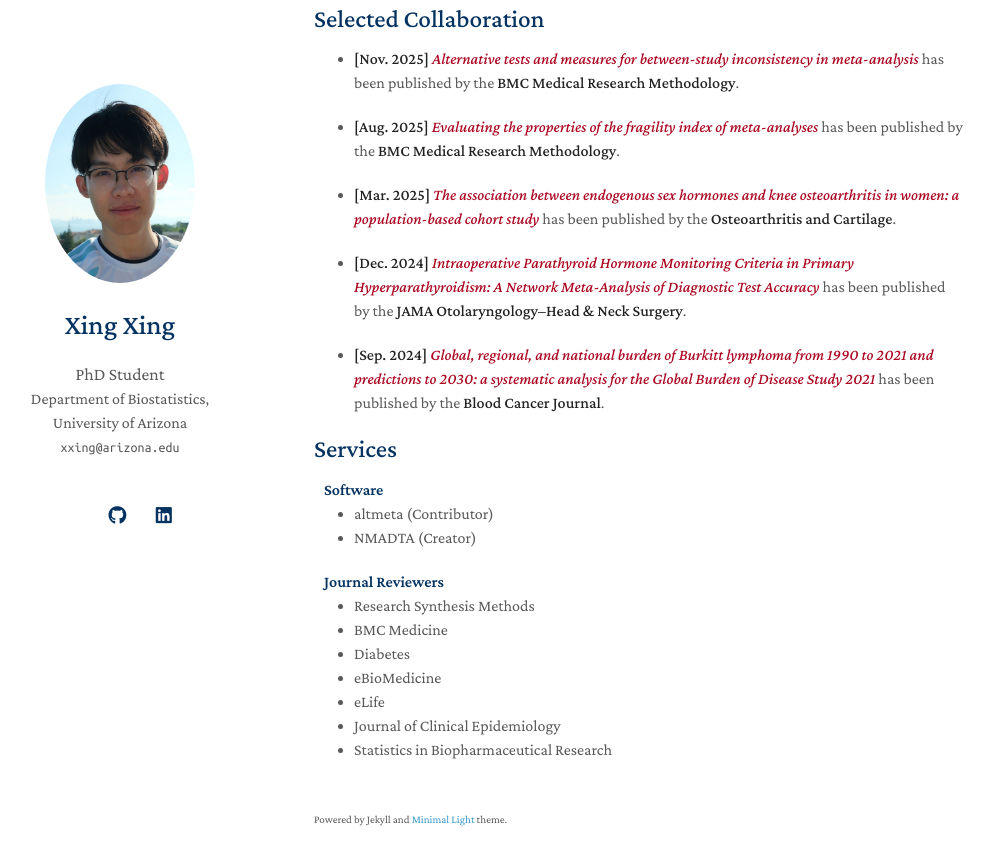
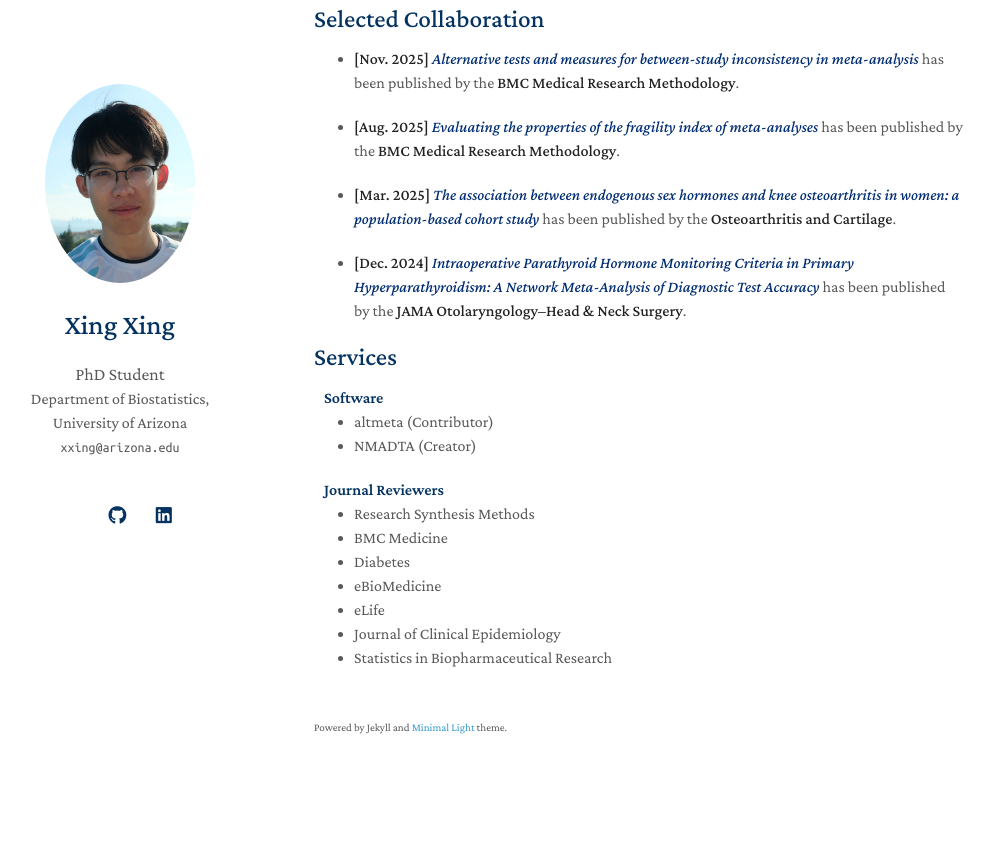
Before and after one commit to KevinXing3/kevinXing3.github.io, a Jekyll site: the page built from index.md, in a window 1280 px wide and 900 px high, scrolled down 1634 px. Shown: the top 865 px of the window, without its empty margins (156-1150 px from the left). Built offline with Jekyll 4.4.1, drawn with Linux system fonts in a browser that asks for light colours; nearby versions of some CDN libraries; a style sheet for code colours, icons or effects is not loaded; our own code applies the rules of GitHub Pages for plain Markdown files; after the commit the page ends 2442 px from its top, so only the background shows below that.

Commit message:
Update index.md

```diff
--- a/index.md
+++ b/index.md
@@ -17,22 +17,21 @@ Outside of academia, I’m a dead hard fan of <a href="https://www.juventus.com/
 
 {% include_relative _includes/project.md %}
 ## Conference
-- [Nov. 2024.] <a href="https://acrabstracts.org/abstract/the-causal-effect-of-sex-hormone-related-drugs-on-the-risk-of-osteoarthritis-a-mendelian-randomization-study/" target="_blank" style="color:#ab0520">*The Causal Effect of Sex Hormone-related Drugs on the Risk of Osteoarthritis – A Mendelian Randomization Study*</a> has been presented on **<span style="color:#002D72">ACR 2024</span>**.
 
-- [Apr. 2024.] <a href="https://www.oarsijournal.com/article/S1063-4584(24)00544-2/abstract" target="_blank" style="color:#002D72">*Predictive validity of machine learning vs a consensus-based MRI definition of osteoarthritis combined with radiographic osteoarthritis for the progression of cartilage loss, knee symptoms and total knee replacement*</a> has been presented on **<span style="color:#ab0520">OARSI 2024</span>**.
+- [Nov. 2024.] <a href="https://acrabstracts.org/abstract/the-causal-effect-of-sex-hormone-related-drugs-on-the-risk-of-osteoarthritis-a-mendelian-randomization-study/" target="_blank" style="color:#002D72">*The Causal Effect of Sex Hormone-related Drugs on the Risk of Osteoarthritis – A Mendelian Randomization Study*</a> has been presented on **<span style="color:#002D72">ACR 2024</span>**.
+
+- [Apr. 2024.] <a href="https://www.oarsijournal.com/article/S1063-4584(24)00544-2/abstract" target="_blank" style="color:#002D72">*Predictive validity of machine learning vs a consensus-based MRI definition of osteoarthritis combined with radiographic osteoarthritis for the progression of cartilage loss, knee symptoms and total knee replacement*</a> has been presented on **<span style="color:#002D72">OARSI 2024</span>**.
 
 
 
 ## Selected Collaboration
-- **[Nov. 2025]** <a href="https://bmcmedresmethodol.biomedcentral.com/articles/10.1186/s12874-025-02719-7" target="_blank" style="color:#ab0520">*Alternative tests and measures for between-study inconsistency in meta-analysis*</a> has been published by the **BMC Medical Research Methodology**.
+- **[Nov. 2025]** <a href="https://bmcmedresmethodol.biomedcentral.com/articles/10.1186/s12874-025-02719-7" target="_blank" style="color:#002D72">*Alternative tests and measures for between-study inconsistency in meta-analysis*</a> has been published by the **BMC Medical Research Methodology**.
 
-- **[Aug. 2025]** <a href="https://link.springer.com/article/10.1186/s12874-025-02648-5" target="_blank" style="color:#ab0520">*Evaluating the properties of the fragility index of meta-analyses*</a> has been published by the **BMC Medical Research Methodology**.
+- **[Aug. 2025]** <a href="https://link.springer.com/article/10.1186/s12874-025-02648-5" target="_blank" style="color:#002D72">*Evaluating the properties of the fragility index of meta-analyses*</a> has been published by the **BMC Medical Research Methodology**.
 
-- **[Mar. 2025]** <a href="https://www.oarsijournal.com/article/S1063-4584(25)00825-8/abstract" target="_blank" style="color:#ab0520">*The association between endogenous sex hormones and knee osteoarthritis in women: a population-based cohort study*</a> has been published by the **Osteoarthritis and Cartilage**.
+- **[Mar. 2025]** <a href="https://www.oarsijournal.com/article/S1063-4584(25)00825-8/abstract" target="_blank" style="color:#002D72">*The association between endogenous sex hormones and knee osteoarthritis in women: a population-based cohort study*</a> has been published by the **Osteoarthritis and Cartilage**.
 
-- **[Dec. 2024]** <a href="https://jamanetwork.com/journals/jamaotolaryngology/article-abstract/2827787" target="_blank" style="color:#ab0520">*Intraoperative Parathyroid Hormone Monitoring Criteria in Primary Hyperparathyroidism: A Network Meta-Analysis of Diagnostic Test Accuracy*</a> has been published by the **JAMA Otolaryngology–Head & Neck Surgery**.
-
-- **[Sep. 2024]** <a href="https://www.nature.com/articles/s41408-024-01138-z" target="_blank" style="color:#ab0520">*Global, regional, and national burden of Burkitt lymphoma from 1990 to 2021 and predictions to 2030: a systematic analysis for the Global Burden of Disease Study 2021*</a> has been published by the **Blood Cancer Journal**.
+- **[Dec. 2024]** <a href="https://jamanetwork.com/journals/jamaotolaryngology/article-abstract/2827787" target="_blank" style="color:#002D72">*Intraoperative Parathyroid Hormone Monitoring Criteria in Primary Hyperparathyroidism: A Network Meta-Analysis of Diagnostic Test Accuracy*</a> has been published by the **JAMA Otolaryngology–Head & Neck Surgery**.
 
 
 
```
